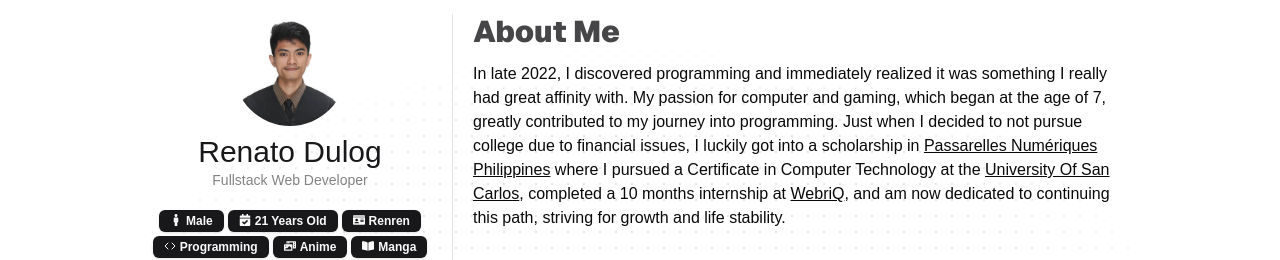
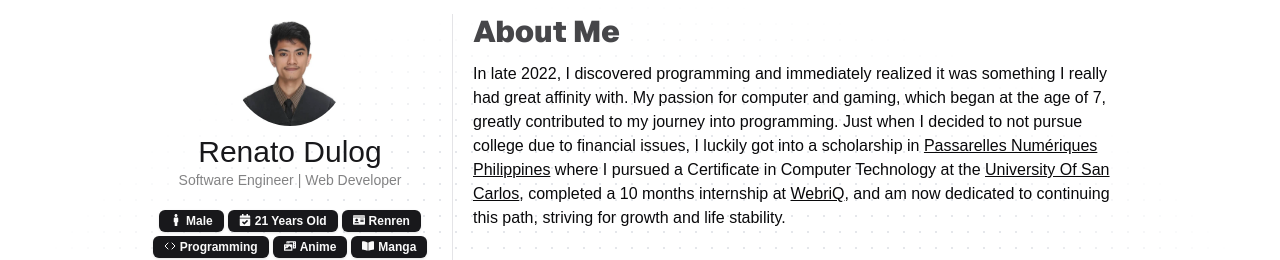
Before and after one commit to renskiedulog/professional-portfolio, a Next.js app: page / in a window 1280 px wide. Shown: the top 260 px of the page. Built offline with nearby package versions, Linux system fonts and the light colour scheme; no server answers.

Commit message:
Fix: Role And Image Size

```diff
--- a/src/app/UI/left/Identity.tsx
+++ b/src/app/UI/left/Identity.tsx
@@ -10,12 +10,14 @@ const Identity = () => {
           src="/me.webp"
           alt="renato-dulog"
           className="object-cover object-bottom"
+          width={100}
+          height={100}
         />
         <AvatarFallback>RD</AvatarFallback>
       </Avatar>
       <h1 className="text-3xl text-primary mt-2">Renato Dulog</h1>
       <p className="text-sm opacity-50 font-medium text-center">
-        Fullstack Web Developer
+        Software Engineer | Web Developer
       </p>
     </div>
   );
```
